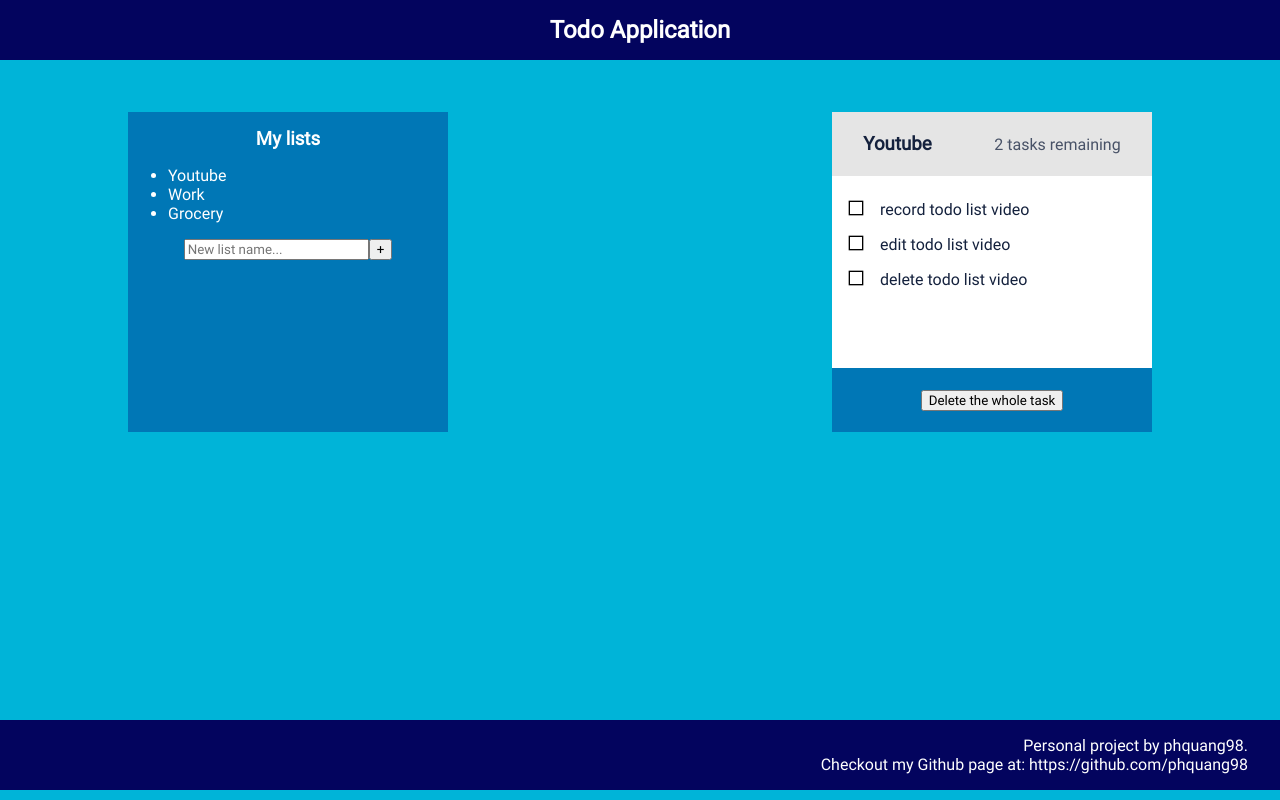
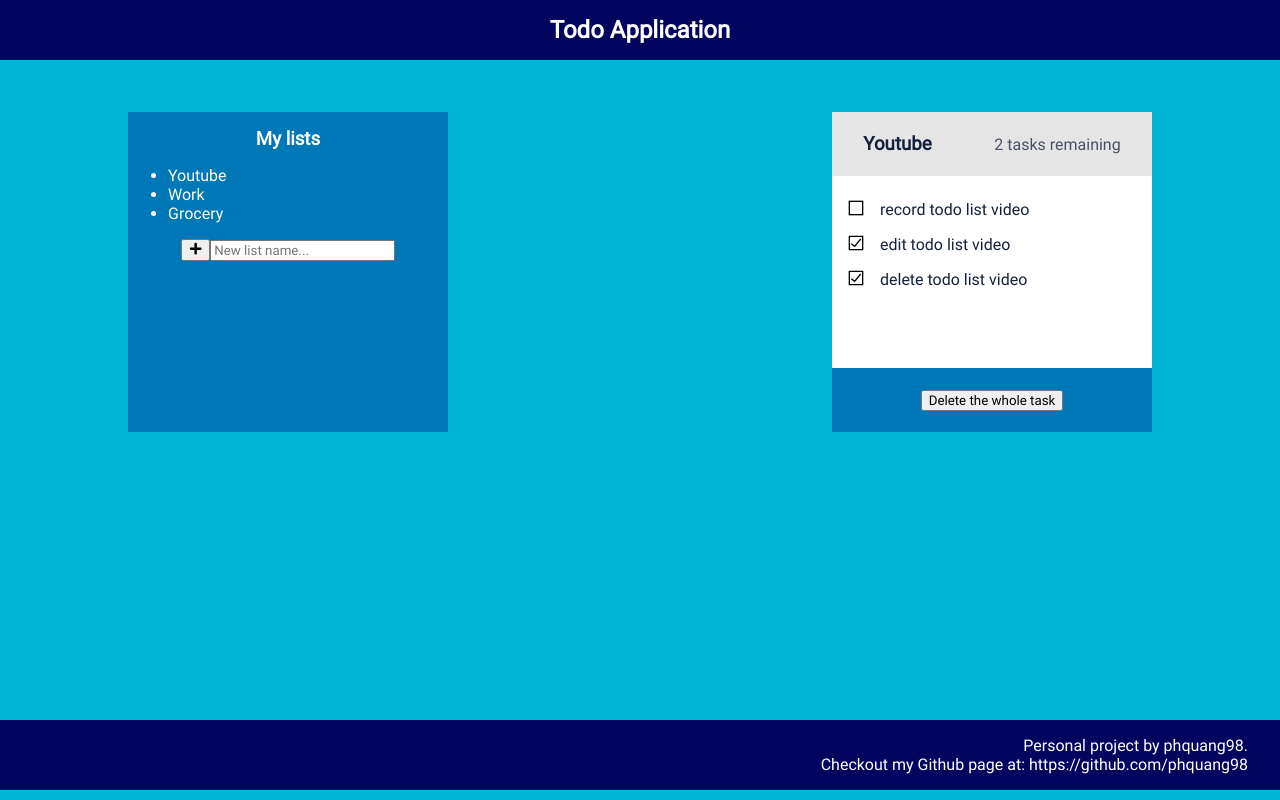
Before and after one commit to phquang98/webdev-project004, a React (Create React App) app: page / in a window 1280 px wide. Built offline with nearby package versions, Linux system fonts and the light colour scheme.

Commit message:
chore: nothing worth comment

```diff
--- a/src/components/Form/index.tsx
+++ b/src/components/Form/index.tsx
@@ -1,3 +1,5 @@
+import { FaPlus } from "react-icons/fa";
+
 type FormProps = {
   className?: string;
 };
@@ -9,8 +11,10 @@ const Form = (props: FormProps): JSX.Element => {
     <>
       <div className={className}>
         <form action="">
-          <input type="text" placeholder="New list name..." />
-          <button>+</button>
+          <button>
+            <FaPlus />
+          </button>
+          <input type="text" placeholder="New list name..." required />
         </form>
       </div>
     </>
--- a/src/components/TaskSection/index.tsx
+++ b/src/components/TaskSection/index.tsx
@@ -1,4 +1,4 @@
-import { GrCheckbox } from "react-icons/gr";
+import { GrCheckbox, GrCheckboxSelected } from "react-icons/gr";
 
 import { StyledPaper } from "components/Paper/styles";
 import { TTask } from "types";
@@ -29,8 +29,9 @@ const TaskSection = (props: TaskSectionProps): JSX.Element => {
             {dumpDelThis.map((ele) => {
               return (
                 <div key={ele.id} className="task-sec__item">
-                  <GrCheckbox />
-                  <p className="task-sec__item-desc">{ele.desc}</p>
+                  {/* IMPROVE: use input + label combo */}
+                  {ele.status === "finished" ? <GrCheckbox /> : <GrCheckboxSelected />}
+                  <label className="task-sec__item-desc">{ele.desc}</label>
                 </div>
               );
             })}
```
Also changed, not shown: 1 other file (tests, documents, lock files or other folders).
